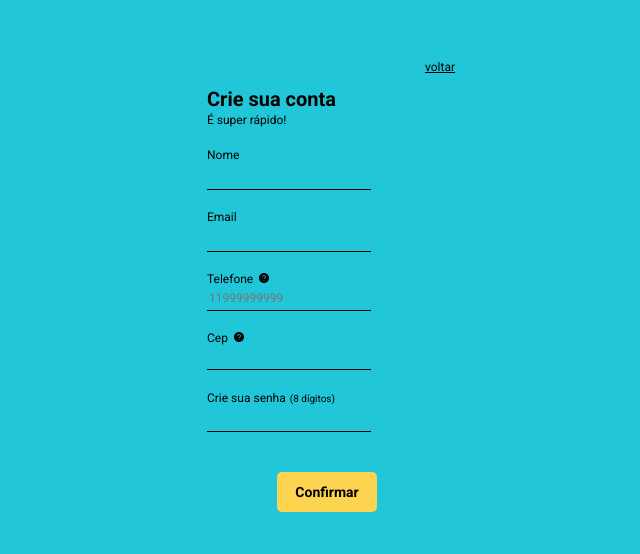
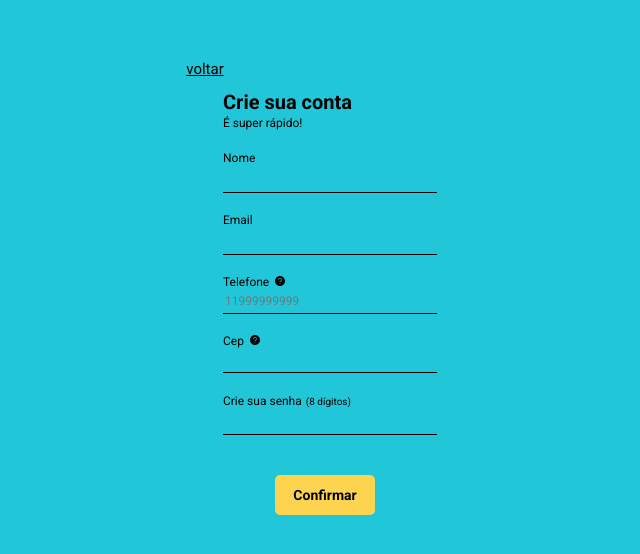
Before and after one commit to hart42/NoPlastic, a React (Create React App) app in the folder front-end/: page /register in a window 1280 px wide. Shown: the top 554 px of the page, without its empty margins (310-950 px from the left). Built offline with nearby package versions, Linux system fonts and the light colour scheme; the HTML template or start-up script is replaced by a standard one.

Commit message:
fix: centralizando elementos do cadastro

```diff
--- a/front-end/src/pages/Register/style.module.css
+++ b/front-end/src/pages/Register/style.module.css
@@ -10,18 +10,20 @@
   all: unset;
   color: black;
   text-decoration: underline;
-  font-size: 1.2rem;
+  font-size: 1.5rem;
 
-  margin-left: 22rem;
-}
-
-.container__register__section {
-  margin-left: -7rem;
+  margin-right: 25rem;
 }
 
 .container__register__section button {
-  margin-left: 7rem;
   margin-top: 2rem;
+  margin-left: 5.2rem;
+}
+
+.container__register__title h1 {
+  font-weight: 700;
+  font-size: 2rem;
+  line-height: 2.3rem;
 }
 
 .container__register__title p {
@@ -51,7 +53,7 @@
 .container__input input {
   all: unset;
   border-bottom: 1px solid black;
-  width: 16rem;
+  width: 21rem;
 
   padding: 0.5rem 0.2rem;
 
```
Also changed, not shown: front-end/src/assets/background.png (added).
